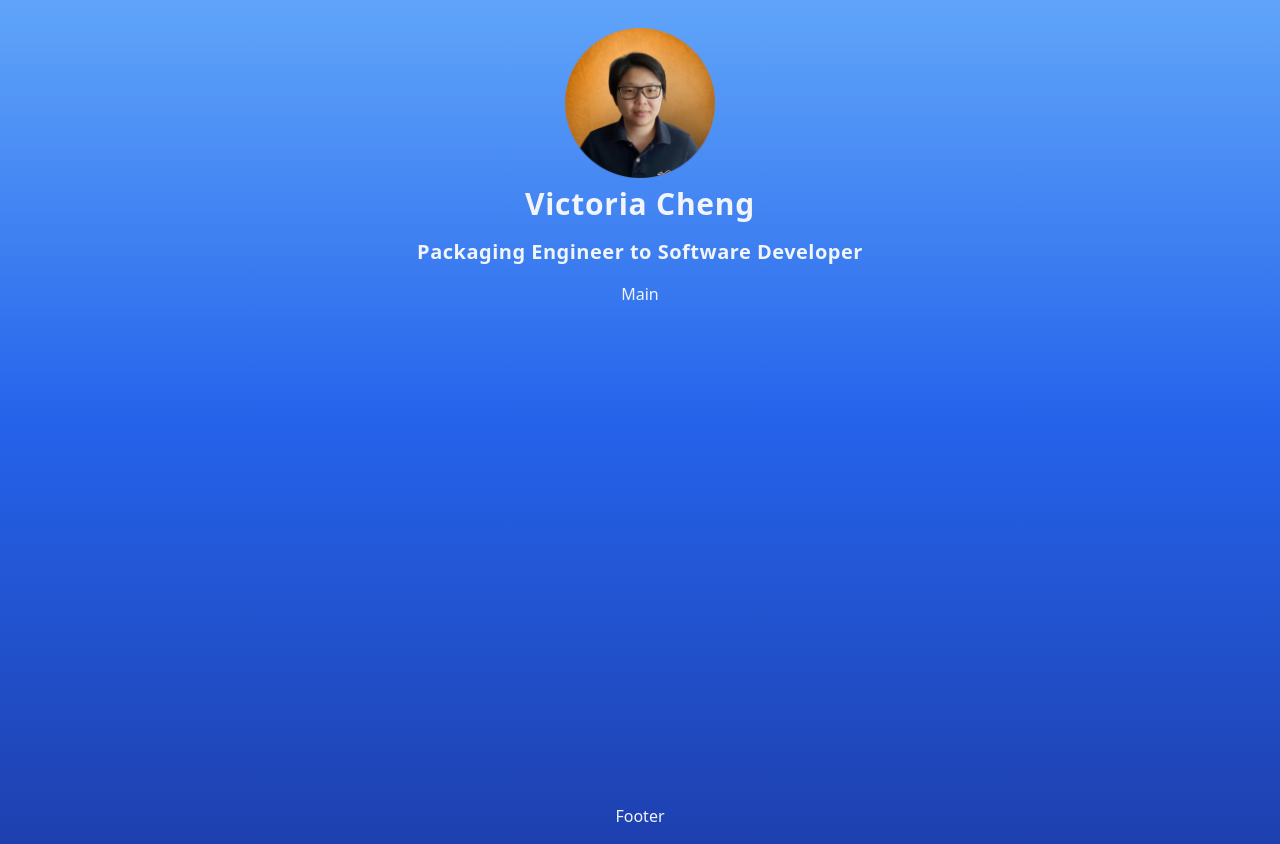
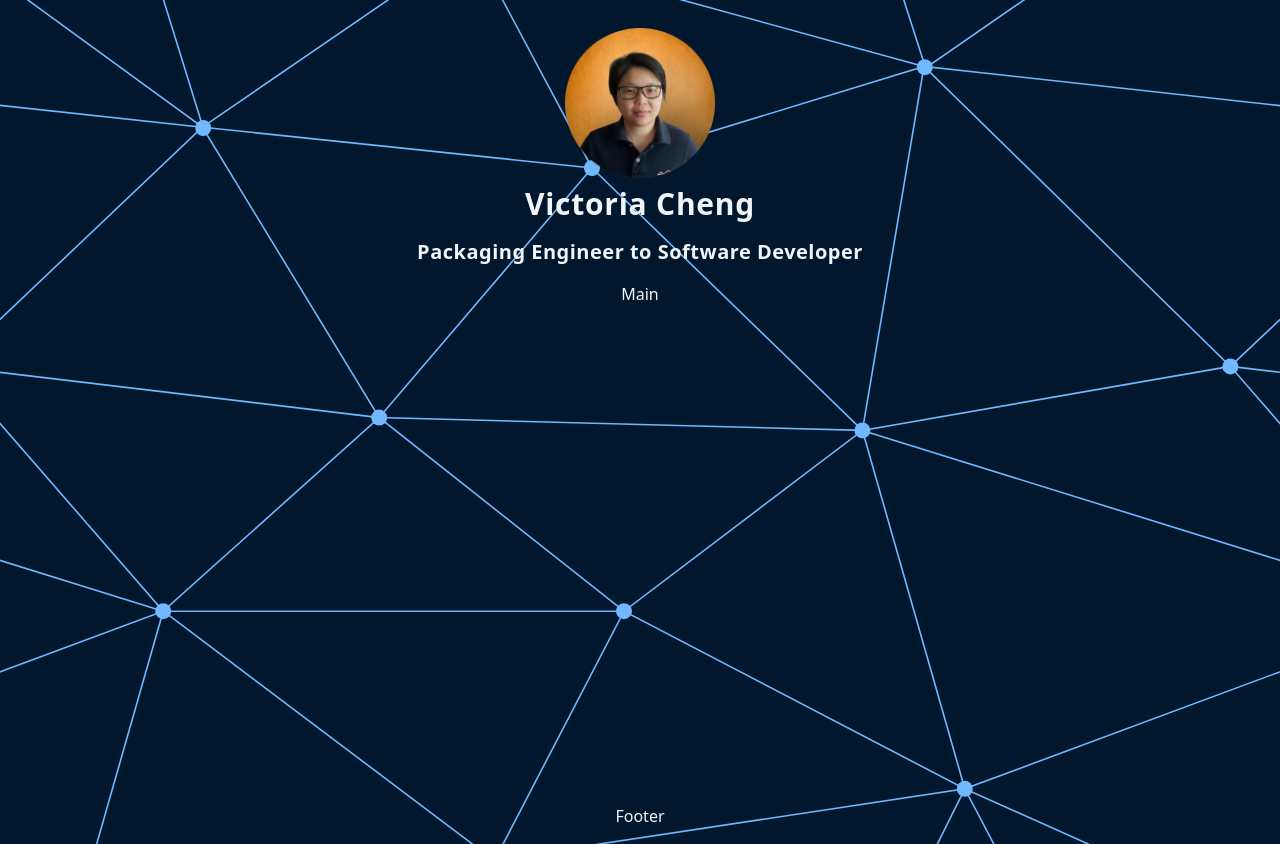
Before and after one commit to victoriacheng15/links-me, a React (Vite) app: page / in a window 1280 px wide. Built offline with nearby package versions, Linux system fonts and the light colour scheme.

Commit message:
feat: add background image

```diff
--- a/src/index.css
+++ b/src/index.css
@@ -4,10 +4,16 @@
 
 @layer base {
   body {
-    @apply min-h-screen bg-gradient-to-t from-blue-800 via-blue-600 to-blue-400 pt-7 pb-4 text-slate-100;
+    @apply min-h-screen bg-[url("/background.svg")] bg-cover pt-7 pb-4 text-slate-100;
   }
 
   #root {
     @apply flex min-h-screen flex-col items-center;
   }
 }
+
+@layer components {
+  .social {
+    @apply aspect-square w-[50px] rounded-lg bg-slate-100 bg-opacity-50 p-2 backdrop-blur-lg duration-300 ease-in-out hover:scale-110 hover:bg-opacity-90;
+  }
+}
```
Also changed, not shown: public/background.svg (added).
